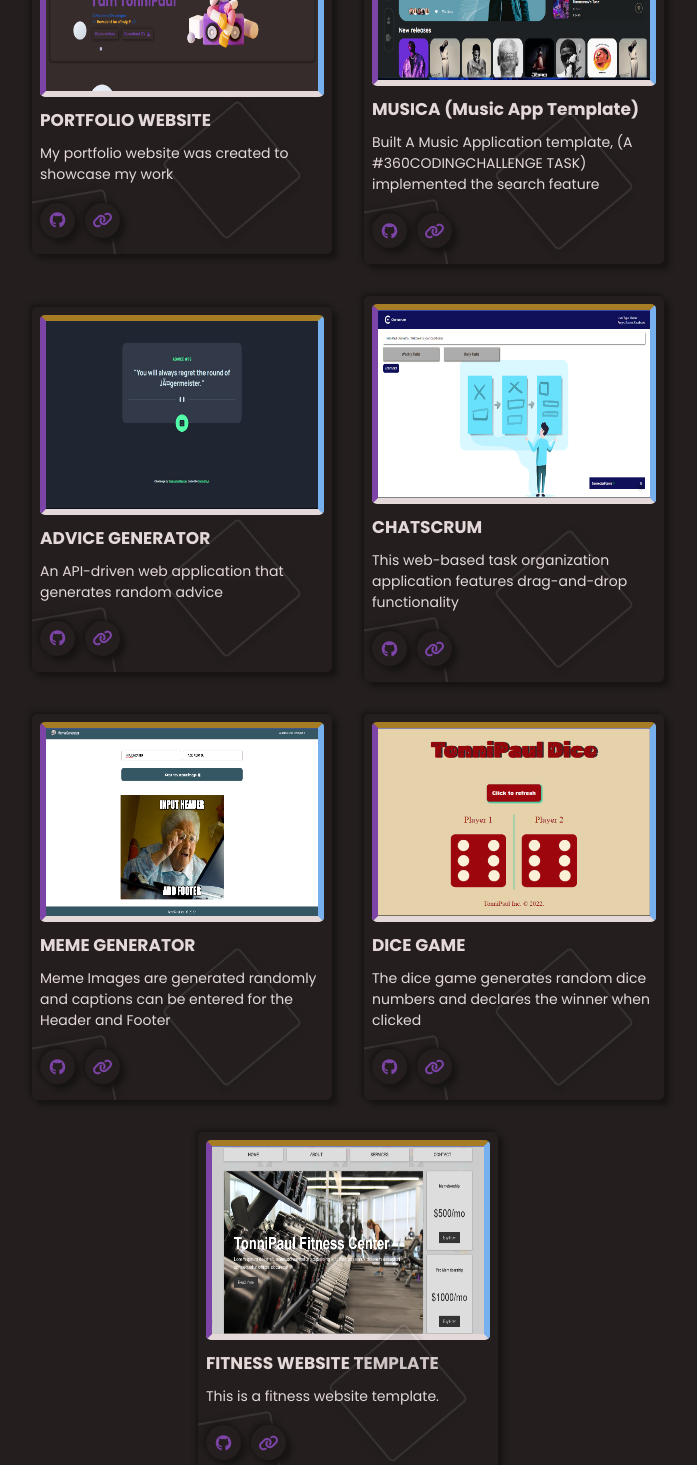
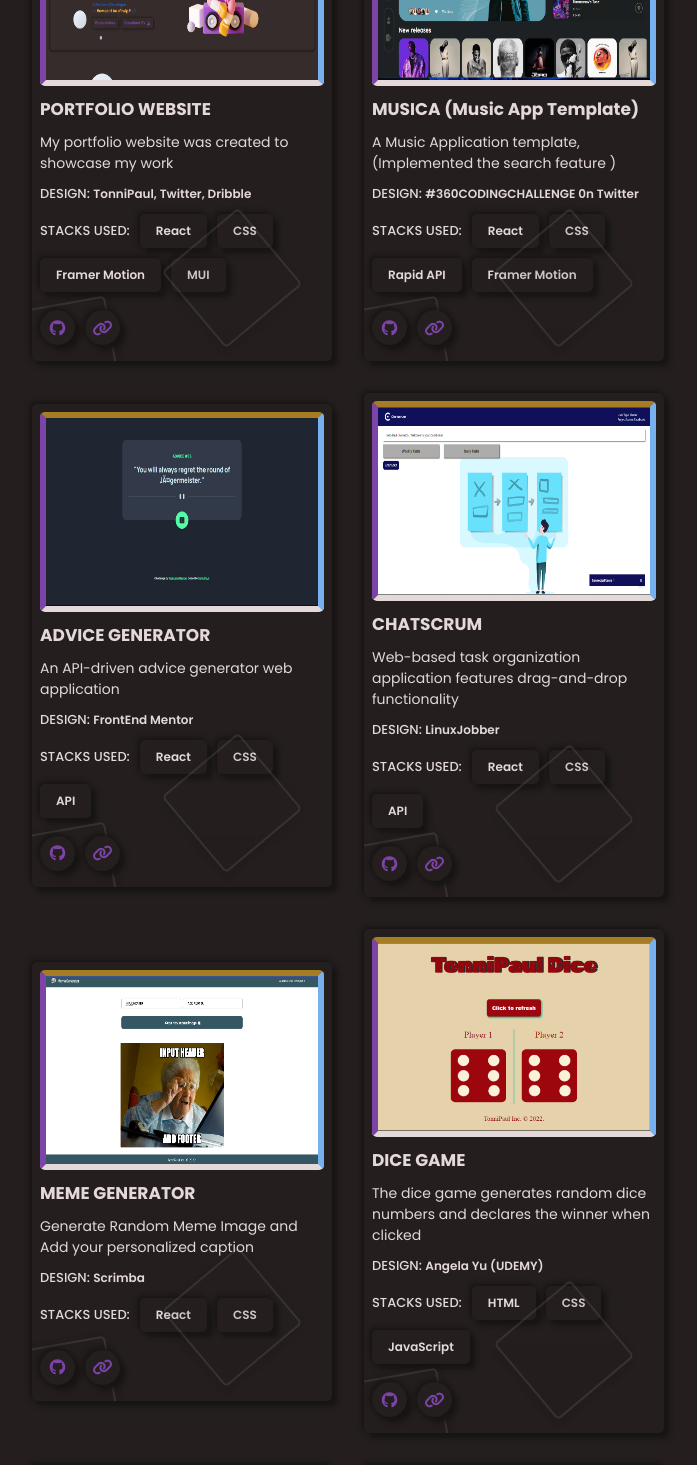
Before and after one commit to TonniPaul/portfolion, a React (Create React App) app: page / in a window 1280 px wide. Shown: the part 1960-3425 px from the top of the page, without its empty margins (292-989 px from the left). Built offline with nearby package versions, Linux system fonts and the light colour scheme; a web font is replaced by a local one.

Commit message:
Added more content to the Project Card

```diff
--- a/src/Object Files/projectObject.js
+++ b/src/Object Files/projectObject.js
@@ -6,53 +6,52 @@ export const projectData = [
     title: "PORTFOLIO WEBSITE",
     image: "./assets/portfoliodark.png",
     description: "My portfolio website was created to showcase my work",
-    // stacks:'HTML, CSS, JAVASCRIPT, REACT and Adviceslip API',
+    stacks: ["React", "CSS", "Framer Motion", "MUI"],
     liveSite: "https://tonnipaul.com",
     github: "https://github.com/TonniPaul/portfolion",
-    // design : 'Dribble '
+    design: "TonniPaul, Twitter, Dribble",
   },
   {
     id: uuid(),
     title: "MUSICA (Music App Template)",
     image: "./assets/musica.png",
     description:
-      "Built A Music Application template, (A #360CODINGCHALLENGE TASK) implemented the search feature ",
-    // stacks:'HTML, CSS, JAVASCRIPT, REACT and Adviceslip API',
+      "A Music Application template, (Implemented the search feature )",
+    stacks: ["React", "CSS", "Rapid API", "Framer Motion"],
     liveSite: "https://musicabytonnipaul.vercel.app/",
     github: "https://github.com/tonniPaul/musica",
-    // design : 'FrontEnd Mentor'
+    design: "#360CODINGCHALLENGE 0n Twitter",
   },
   {
     id: uuid(),
     title: "ADVICE GENERATOR",
     image: "./assets/advicegen.jpg",
-    description: "An API-driven web application that generates random advice",
-    // stacks:'HTML, CSS, JAVASCRIPT, REACT and Adviceslip API',
+    description: "An API-driven advice generator web application",
+    stacks: ["React", "CSS", "API"],
     liveSite: "https://advice-generator-rho-six.vercel.app/",
     github: "https://github.com/TonniPaul/adviceGenerator",
-    // design : 'FrontEnd Mentor'
+    design: "FrontEnd Mentor",
   },
   {
     id: uuid(),
     title: "CHATSCRUM",
     image: "./assets/chatscrum.png",
     description:
-      "This web-based task organization application features drag-and-drop functionality",
-    // stacks:'HTML, CSS, JAVASCRIPT, REACT and Mockaroo API',
+      "Web-based task organization application features drag-and-drop functionality",
+    stacks: ["React", "CSS", "API"],
     liveSite: "http://prello-six.vercel.app/",
     github: "https://github.com/tonniPaul/prello",
-    // design : 'LinuxJobber'
+    design: "LinuxJobber",
   },
   {
     id: uuid(),
     title: "MEME GENERATOR",
     image: "./assets/memelarge.png",
-    description:
-      "Meme Images are generated randomly and captions can be entered for the Header and Footer",
-    // stacks:'HTML, CSS, JAVASCRIPT and REACT',
+    description: "Generate Random Meme Image and Add your personalized caption",
+    stacks: ["React", "CSS"],
     liveSite: "https://tonnimeme.vercel.app",
     github: "https://github.com/TonniPaul/meme",
-    // design : 'Scrimba'
+    design: "Scrimba",
   },
   {
     id: uuid(),
@@ -60,9 +59,10 @@ export const projectData = [
     image: "./assets/dicegame.png",
     description:
       "The dice game generates random dice numbers and declares the winner when clicked",
+    stacks: ["HTML", "CSS", "JavaScript"],
     liveSite: "https://tonnipaul.github.io/dice-game/",
     github: "https://github.com/TonniPaul/dice-game",
-    // design : 'Angela Yu (UDEMY)'
+    design: "Angela Yu (UDEMY)",
   },
   {
     id: uuid(),
@@ -70,8 +70,18 @@ export const projectData = [
     image: "./assets/fitnesssite.png",
     description: "This is a fitness website template.",
     liveSite: "https://tonnipaul.github.io/My-gridisite/",
-    // stacks: 'HTML, CSS, Images(Unsplash)',
+    stacks: ["React", "CSS", "UnSplash Images"],
     github: "https://github.com/TonniPaul/My-gridisite",
-    // design : 'Travasery Media (Youtube)'
+    design: "Travasery Media (Youtube)",
+  },
+  {
+    id: uuid(),
+    title: "Landing Page",
+    image: "./assets/web-dev.png",
+    description: "Landing Page for a web developer",
+    stacks: ["HTML", "CSS", "BootStrap"],
+    liveSite: "https://tonnipaulweb.vercel.app/",
+    github: "https://github.com/TonniPaul/tonnipaulweb",
+    design: "Angela Yu (UDEMY)",
   },
 ];
--- a/src/cards/buttons/Button.jsx
+++ b/src/cards/buttons/Button.jsx
@@ -1,4 +1,4 @@
-import React from "react";
+import "./button.css";
 
 const Button = ({ className, href, children, target }) => {
   const classes = className;
--- /dev/null
+++ b/src/cards/buttons/button.css
@@ -0,0 +1,18 @@
+.btn {
+   text-decoration: none;
+   color: inherit;
+   box-shadow: var(--box-shadow);
+   padding: .5rem 1rem;
+   border-radius: 5px;
+   display: flex;
+   align-items: center;
+   justify-content: center;
+   gap: 10px;
+   width: max-content;
+}
+
+@media (max-width :600px) {
+   .btn {
+      font-size: 13px;
+   }
+}
--- a/src/cards/projectCard/ProjectCard.jsx
+++ b/src/cards/projectCard/ProjectCard.jsx
@@ -1,6 +1,14 @@
 import "./projectCard.css";
 
-const ProjectCard = ({ image, description, liveSite, github, title }) => {
+const ProjectCard = ({
+  image,
+  description,
+  liveSite,
+  github,
+  title,
+  children,
+  design,
+}) => {
   return (
     <div className="project-card-container">
       <div
@@ -13,6 +21,15 @@ const ProjectCard = ({ image, description, liveSite, github, title }) => {
       <p className="project--title">{title}</p>
 
       <p className="project-desc">{description}</p>
+
+      <p className="stacks_description_cont">
+        DESIGN: <span className="stacks_description">{design}</span>
+      </p>
+
+      <div className="flex stacks_description_cont">
+        STACKS USED:
+        {children}
+      </div>
 
       <div className="flex project-links-cont">
         <a href={github} className="project-links" aria-label="view code base">
--- a/src/cards/projectCard/projectCard.css
+++ b/src/cards/projectCard/projectCard.css
@@ -117,6 +117,16 @@
    font-size: 14px;
    text-justify: distribute-all-lines;
 }
+.stacks_description_cont {
+   justify-content: flex-start;
+   flex-wrap: wrap;
+   font-size: 13px;
+   font-weight: 500;
+}
+.stacks_description {
+   font-size: 12px;
+   font-weight: 600;
+}
 
 @media (width <=900px) {
    .project--title {
--- a/src/components/hero/hero.css
+++ b/src/components/hero/hero.css
@@ -64,18 +64,6 @@
    font-size: 13px;
 }
 
-.btn {
-   text-decoration: none;
-   color: inherit;
-   box-shadow: var(--box-shadow);
-   padding: .5rem 1rem;
-   border-radius: 5px;
-   display: flex;
-   align-items: center;
-   justify-content: center;
-   gap: 10px;
-   width: max-content;
-}
 
 #dark .btn {
    box-shadow: var(--box-shadow-dark);
@@ -128,10 +116,6 @@
       font-size: 25px;
    }
 
-   .btn {
-      font-size: 13px;
-   }
-
    .what_am_i {
       font-size: 15px;
    }
--- a/src/components/projects/Project.jsx
+++ b/src/components/projects/Project.jsx
@@ -25,7 +25,17 @@ const Project = () => {
 
         <motion.div className="project-container">
           {projectData.map((items) => {
-            return <ProjectCard key={items.id} {...items} />;
+            return (
+              <ProjectCard key={items.id} {...items}>
+                {items.stacks.map((item) => {
+                  return (
+                    <span key={item} className="btn stacks_description">
+                      {item}
+                    </span>
+                  );
+                })}
+              </ProjectCard>
+            );
           })}
         </motion.div>
       </div>
```
Also changed, not shown: public/assets/web-dev.png (added).
